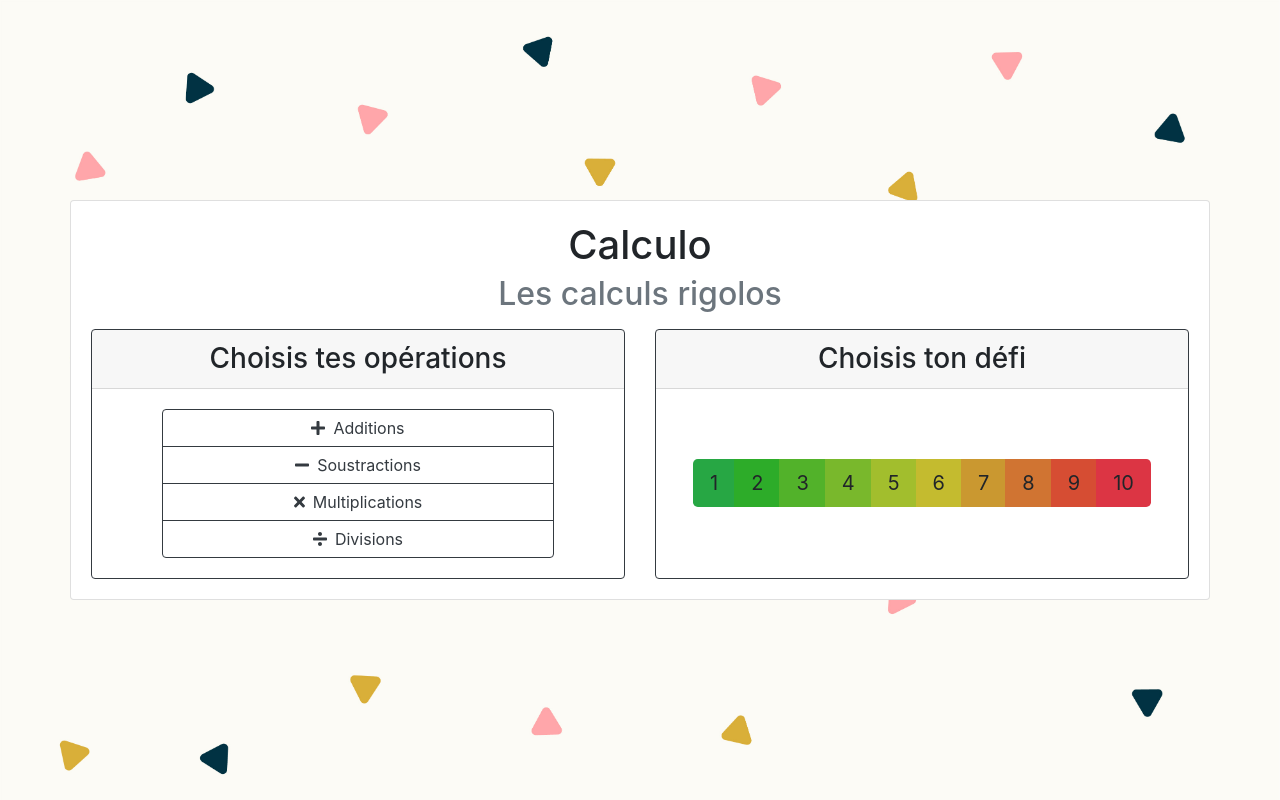
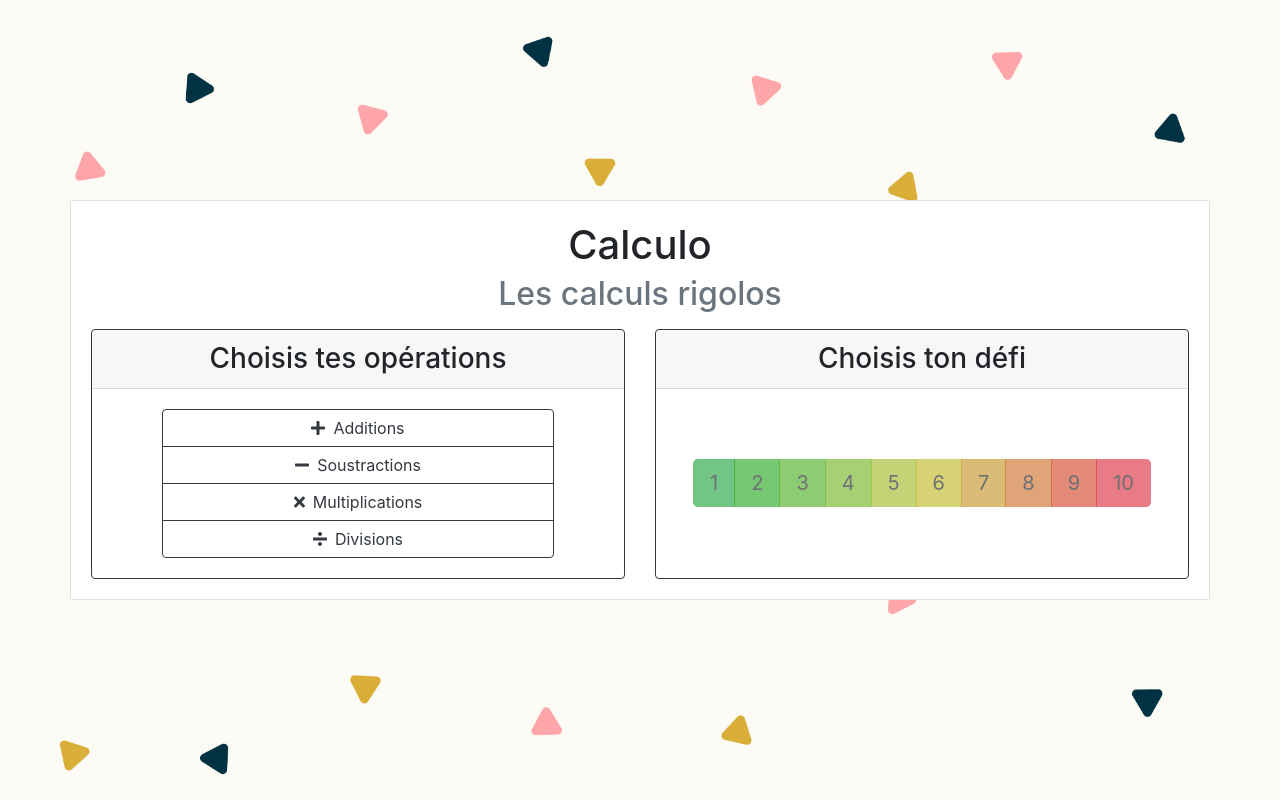
Before and after one commit to gaetandeschamps/calculo, an Angular app: page /accueil in a window 1280 px wide. Built offline with nearby package versions, Linux system fonts and the light colour scheme.

Commit message:
fix du bug de github

```diff
--- a/src/app/accueil/accueil.component.html
+++ b/src/app/accueil/accueil.component.html
@@ -8,10 +8,10 @@
           <div class="card-header h3">Choisis tes opérations</div>
           <div class="card-body row align-items-center">
             <div class="btn-group-vertical w-75 mx-auto">
-              <button class="btn btn-outline-dark"><i class="fas fa-plus mr-2"></i>Additions</button>
-              <button class="btn btn-outline-dark"><i class="fas fa-minus mr-2"></i>Soustractions</button>
-              <button class="btn btn-outline-dark"><i class="fas fa-times mr-2"></i>Multiplications</button>
-              <button class="btn btn-outline-dark"><i class="fas fa-divide mr-2"></i>Divisions</button>
+              <button class="btn btn-outline-dark" [ngClass]="{'active' : choixOperations.includes('addition')}" (click)="addOperation('addition')"><i class="fas fa-plus mr-2"></i>Additions</button>
+              <button class="btn btn-outline-dark" [ngClass]="{'active' : choixOperations.includes('soustraction')}" (click)="addOperation('soustraction')"><i class="fas fa-minus mr-2"></i>Soustractions</button>
+              <button class="btn btn-outline-dark" [ngClass]="{'active' : choixOperations.includes('multiplication')}" (click)="addOperation('multiplication')"><i class="fas fa-times mr-2"></i>Multiplications</button>
+              <button class="btn btn-outline-dark" [ngClass]="{'active' : choixOperations.includes('division')}" (click)="addOperation('division')"><i class="fas fa-divide mr-2"></i>Divisions</button>
             </div>
           </div>
         </div>
@@ -19,16 +19,16 @@
           <div class="card-header h3">Choisis ton défi</div>
           <div class="card-body row align-items-center">
             <div class="btn-group btn-group-lg mx-auto" role="group">
-              <button id="lvl-1" type="button" class="btn" routerLink="/defi" [queryParams]="{difficulte: 0}">1</button>
-              <button id="lvl-2" type="button" class="btn" routerLink="/defi" [queryParams]="{difficulte: 1}">2</button>
-              <button id="lvl-3" type="button" class="btn" routerLink="/defi" [queryParams]="{difficulte: 2}">3</button>
-              <button id="lvl-4" type="button" class="btn" routerLink="/defi" [queryParams]="{difficulte: 3}">4</button>
-              <button id="lvl-5" type="button" class="btn" routerLink="/defi" [queryParams]="{difficulte: 4}">5</button>
-              <button id="lvl-6" type="button" class="btn" routerLink="/defi" [queryParams]="{difficulte: 5}">6</button>
-              <button id="lvl-7" type="button" class="btn" routerLink="/defi" [queryParams]="{difficulte: 6}">7</button>
-              <button id="lvl-8" type="button" class="btn" routerLink="/defi" [queryParams]="{difficulte: 7}">8</button>
-              <button id="lvl-9" type="button" class="btn" routerLink="/defi" [queryParams]="{difficulte: 8}">9</button>
-              <button id="lvl-10" type="button" class="btn" routerLink="/defi" [queryParams]="{difficulte: 9}">10</button>
+              <button id="lvl-1"  type="button" class="btn" routerLink="/defi" [queryParams]="{difficulte: 0}" [disabled]="choixOperations.length == 0">1</button>
+              <button id="lvl-2"  type="button" class="btn" routerLink="/defi" [queryParams]="{difficulte: 1}" [disabled]="choixOperations.length == 0">2</button>
+              <button id="lvl-3"  type="button" class="btn" routerLink="/defi" [queryParams]="{difficulte: 2}" [disabled]="choixOperations.length == 0">3</button>
+              <button id="lvl-4"  type="button" class="btn" routerLink="/defi" [queryParams]="{difficulte: 3}" [disabled]="choixOperations.length == 0">4</button>
+              <button id="lvl-5"  type="button" class="btn" routerLink="/defi" [queryParams]="{difficulte: 4}" [disabled]="choixOperations.length == 0">5</button>
+              <button id="lvl-6"  type="button" class="btn" routerLink="/defi" [queryParams]="{difficulte: 5}" [disabled]="choixOperations.length == 0">6</button>
+              <button id="lvl-7"  type="button" class="btn" routerLink="/defi" [queryParams]="{difficulte: 6}" [disabled]="choixOperations.length == 0">7</button>
+              <button id="lvl-8"  type="button" class="btn" routerLink="/defi" [queryParams]="{difficulte: 7}" [disabled]="choixOperations.length == 0">8</button>
+              <button id="lvl-9"  type="button" class="btn" routerLink="/defi" [queryParams]="{difficulte: 8}" [disabled]="choixOperations.length == 0">9</button>
+              <button id="lvl-10" type="button" class="btn" routerLink="/defi" [queryParams]="{difficulte: 9}" [disabled]="choixOperations.length == 0">10</button>
             </div>
           </div>
         </div>
--- a/src/app/accueil/accueil.component.ts
+++ b/src/app/accueil/accueil.component.ts
@@ -1,15 +1,31 @@
-import { Component, OnInit } from '@angular/core';
+import { Component, OnInit, OnDestroy } from '@angular/core';
+import { CalculService } from '../calcul.service';
 
 @Component({
   selector: 'app-accueil',
   templateUrl: './accueil.component.html',
   styleUrls: ['./accueil.component.css']
 })
-export class AccueilComponent implements OnInit {
+export class AccueilComponent implements OnInit, OnDestroy {
 
-  constructor() { }
+  private choixOperations = [];
+
+  constructor(
+    private calculService: CalculService
+  ) { }
 
   ngOnInit() {
   }
 
+  addOperation(operation: string) {
+    if (this.choixOperations.includes(operation)) {
+      this.choixOperations.splice(this.choixOperations.indexOf(operation), 1);
+    } else {
+      this.choixOperations.push(operation);
+    }
+  }
+
+  ngOnDestroy() {
+    this.calculService.choixOperations = this.choixOperations;
+  }
 }
--- a/src/app/calcul.service.ts
+++ b/src/app/calcul.service.ts
@@ -4,6 +4,8 @@ import { Injectable } from '@angular/core';
   providedIn: 'root'
 })
 export class CalculService {
+
+  public choixOperations: string[];
 
   constructor() { }
 
--- a/src/app/calcul/calcul.component.html
+++ b/src/app/calcul/calcul.component.html
@@ -21,7 +21,7 @@
       <input #myInput type="number" id="input" class="form-control form-control-lg text-center" placeholder="Écris ta réponse" [(ngModel)]="userAnswer"
         name="userAnswer" [disabled]="nbredeVie === 0 || answerCheck === true"> {{ myInput.focus() }}
       <div class="input-group-append">
-        <button type="submit" class="btn btn-outline-primary" (click)="additionAnswer()" [disabled]="userAnswer === null || answerCheck === true">
+        <button type="submit" class="btn btn-outline-primary" (click)="operationAnswer()" [disabled]="userAnswer === null || answerCheck === true">
           {{ boutonValider }}
         </button>
       </div>
--- a/src/app/calcul/calcul.component.ts
+++ b/src/app/calcul/calcul.component.ts
@@ -21,21 +21,19 @@ export class CalculComponent implements OnInit {
   private boutonCalculSuivant: String;
   private nbQuestion = 1;
   private range = 1;
-  private operationCase: number;
+  private operationCase: string;
+  private choixOperations = [];
 
   constructor(
     private calculService: CalculService
   ) { }
 
   ngOnInit() {
-
-    // this.setRange(this.difficulte);
+    this.choixOperations = this.calculService.choixOperations;
     this.setCalcul();
-    console.log(this.difficulte);
-    console.log(globals.ADDITION_RANGES[this.difficulte]);
   }
 
-  additionAnswer() {
+  operationAnswer() {
     if (this.userAnswer === this.parameters.answer) {
       this.answerCheck = true;
     } else {
@@ -62,35 +60,29 @@ export class CalculComponent implements OnInit {
     this.answerCheck = null;
     this.boutonValider = 'Valider';
     this.boutonCalculSuivant = 'Calcul Suivant';
-    // this.operationCase = this.calculService.randomNumber(4);
-    this.operationCase = Math.floor((Math.random() * 4) + 1);
+    this.operationCase = this.choixOperations[Math.floor(Math.random() * this.choixOperations.length)];
     switch (this.operationCase) {
-      case 1: {
-        // this.parameters = this.calculService.setAddition(this.range);
+      case 'addition': {
         // tslint:disable-next-line:max-line-length
         this.parameters = this.calculService.setAddition(globals.ADDITION_RANGES[this.difficulte][0], globals.ADDITION_RANGES[this.difficulte][1]);
         break;
       }
-      case 2: {
-        // this.parameters = this.calculService.setSoustraction(this.range);
+      case 'soustraction': {
         // tslint:disable-next-line:max-line-length
         this.parameters = this.calculService.setSoustraction(globals.SOUSTRACTION_RANGES[this.difficulte][0], globals.SOUSTRACTION_RANGES[this.difficulte][1]);
         break;
       }
-      case 3: {
-        // this.parameters = this.calculService.setMultiplication(this.range);
+      case 'multiplication': {
         // tslint:disable-next-line:max-line-length
         this.parameters = this.calculService.setMultiplication(globals.MULTIPLICATION_RANGES[this.difficulte][0], globals.MULTIPLICATION_RANGES[this.difficulte][1]);
         break;
       }
-      case 4: {
-        // this.parameters = this.calculService.setDivison(this.range);
+      case 'division': {
         // tslint:disable-next-line:max-line-length
         this.parameters = this.calculService.setDivison(globals.DIVISION_RANGES[this.difficulte][0], globals.DIVISION_RANGES[this.difficulte][1]);
         break;
       }
     }
-    console.log(this.parameters);
   }
 
   nombreQuestion() {
@@ -98,13 +90,4 @@ export class CalculComponent implements OnInit {
     return this.nbQuestion;
   }
 
-  // setRange(difficulte) {
-  //   if (difficulte === 'facile') {
-  //     this.range = 15;
-  //   } else if (difficulte === 'moyen') {
-  //     this.range = 75;
-  //   } else if (difficulte === 'difficile') {
-  //     this.range = 1000;
-  //   }
-  // }
 }
```
Also changed, not shown: 1 other file (tests, documents, lock files or other folders).
